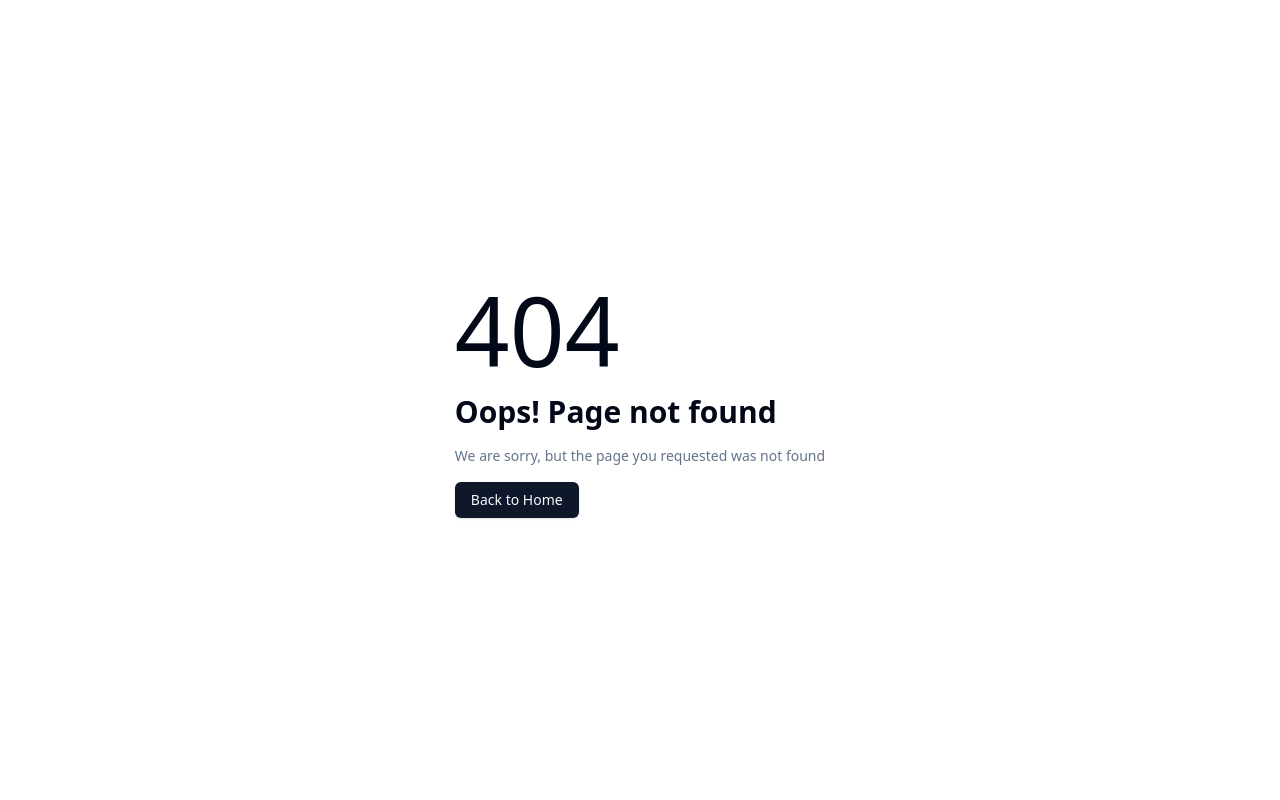
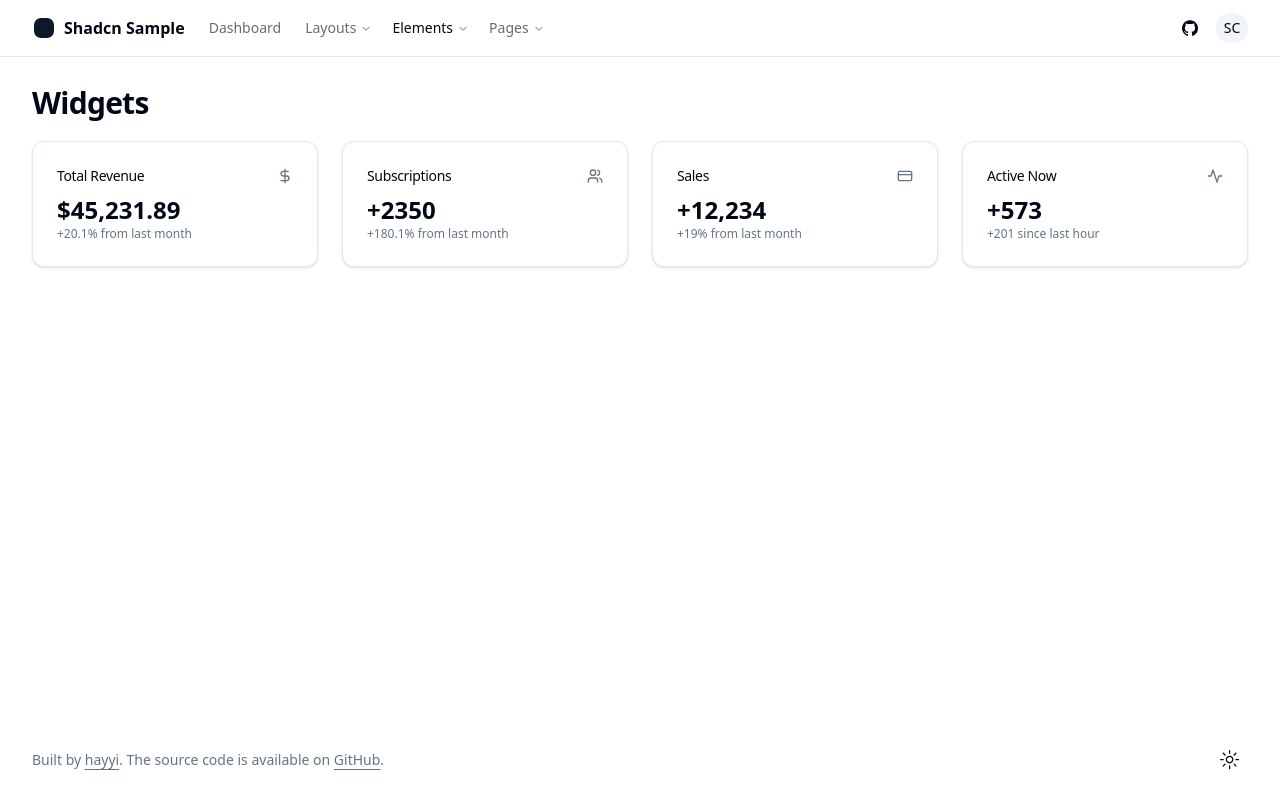
Before and after one commit to hayyi2/shadcn-sample, a React (Vite) app: page /widgets in a window 1280 px wide. Before the commit this address had no page. Built offline with nearby package versions, Linux system fonts and the light colour scheme.

Commit message:
widget elements

```diff
--- /dev/null
+++ b/src/pages/Components.tsx
@@ -0,0 +1,18 @@
+import { PageHeader, PageHeaderHeading } from "@/components/page-header";
+import { Card, CardDescription, CardHeader, CardTitle } from "@/components/ui/card";
+
+export default function Components() {
+    return (
+        <>
+            <PageHeader>
+                <PageHeaderHeading>Components</PageHeaderHeading>
+            </PageHeader>
+            <Card>
+                <CardHeader>
+                    <CardTitle>Card Title</CardTitle>
+                    <CardDescription>Card description.</CardDescription>
+                </CardHeader>
+            </Card>
+        </>
+    )
+}
--- /dev/null
+++ b/src/pages/Widgets.tsx
@@ -0,0 +1,111 @@
+import { PageHeader, PageHeaderHeading } from "@/components/page-header";
+import { Card, CardContent, CardDescription, CardHeader, CardTitle } from "@/components/ui/card";
+
+export default function Widgets() {
+    return (
+        <>
+            <PageHeader>
+                <PageHeaderHeading>Widgets</PageHeaderHeading>
+            </PageHeader>
+            <div className="grid gap-6 md:grid-cols-2 lg:grid-cols-4">
+                <Card>
+                    <CardHeader className="flex flex-row items-center justify-between space-y-0 pb-2">
+                        <CardTitle className="text-sm font-medium">
+                            Total Revenue
+                        </CardTitle>
+                        <svg
+                            xmlns="http://www.w3.org/2000/svg"
+                            viewBox="0 0 24 24"
+                            fill="none"
+                            stroke="currentColor"
+                            strokeLinecap="round"
+                            strokeLinejoin="round"
+                            strokeWidth="2"
+                            className="h-4 w-4 text-muted-foreground">
+                            <path d="M12 2v20M17 5H9.5a3.5 3.5 0 0 0 0 7h5a3.5 3.5 0 0 1 0 7H6" />
+                        </svg>
+                    </CardHeader>
+                    <CardContent>
+                        <div className="text-2xl font-bold">$45,231.89</div>
+                        <p className="text-xs text-muted-foreground">
+                            +20.1% from last month
+                        </p>
+                    </CardContent>
+                </Card>
+                <Card>
+                    <CardHeader className="flex flex-row items-center justify-between space-y-0 pb-2">
+                        <CardTitle className="text-sm font-medium">
+                            Subscriptions
+                        </CardTitle>
+                        <svg
+                            xmlns="http://www.w3.org/2000/svg"
+                            viewBox="0 0 24 24"
+                            fill="none"
+                            stroke="currentColor"
+                            strokeLinecap="round"
+                            strokeLinejoin="round"
+                            strokeWidth="2"
+                            className="h-4 w-4 text-muted-foreground">
+                            <path d="M16 21v-2a4 4 0 0 0-4-4H6a4 4 0 0 0-4 4v2" />
+                            <circle cx="9" cy="7" r="4" />
+                            <path d="M22 21v-2a4 4 0 0 0-3-3.87M16 3.13a4 4 0 0 1 0 7.75" />
+                        </svg>
+                    </CardHeader>
+                    <CardContent>
+                        <div className="text-2xl font-bold">+2350</div>
+                        <p className="text-xs text-muted-foreground">
+                            +180.1% from last month
+                        </p>
+                    </CardContent>
+                </Card>
+                <Card>
+                    <CardHeader className="flex flex-row items-center justify-between space-y-0 pb-2">
+                        <CardTitle className="text-sm font-medium">Sales</CardTitle>
+                        <svg
+                            xmlns="http://www.w3.org/2000/svg"
+                            viewBox="0 0 24 24"
+                            fill="none"
+                            stroke="currentColor"
+                            strokeLinecap="round"
+                            strokeLinejoin="round"
+                            strokeWidth="2"
+                            className="h-4 w-4 text-muted-foreground">
+                            <rect width="20" height="14" x="2" y="5" rx="2" />
+                            <path d="M2 10h20" />
+                        </svg>
+                    </CardHeader>
+                    <CardContent>
+                        <div className="text-2xl font-bold">+12,234</div>
+                        <p className="text-xs text-muted-foreground">
+                            +19% from last month
+                        </p>
+                    </CardContent>
+                </Card>
+                <Card>
+                    <CardHeader className="flex flex-row items-center justify-between space-y-0 pb-2">
+                        <CardTitle className="text-sm font-medium">
+                            Active Now
+                        </CardTitle>
+                        <svg
+                            xmlns="http://www.w3.org/2000/svg"
+                            viewBox="0 0 24 24"
+                            fill="none"
+                            stroke="currentColor"
+                            strokeLinecap="round"
+                            strokeLinejoin="round"
+                            strokeWidth="2"
+                            className="h-4 w-4 text-muted-foreground">
+                            <path d="M22 12h-4l-3 9L9 3l-3 9H2" />
+                        </svg>
+                    </CardHeader>
+                    <CardContent>
+                        <div className="text-2xl font-bold">+573</div>
+                        <p className="text-xs text-muted-foreground">
+                            +201 since last hour
+                        </p>
+                    </CardContent>
+                </Card>
+            </div>
+        </>
+    )
+}
```
Also changed, not shown: src/Router.tsx (+10 -0 lines), 1 other file (tests, documents, lock files or other folders).
